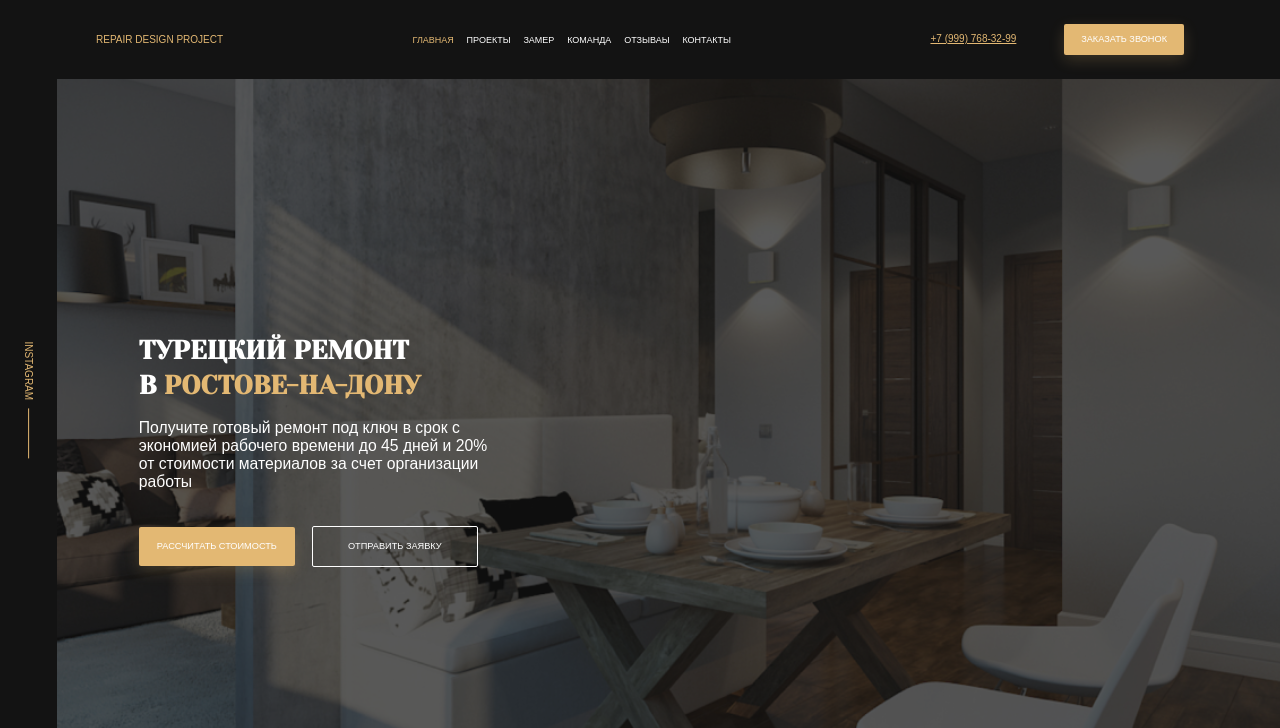
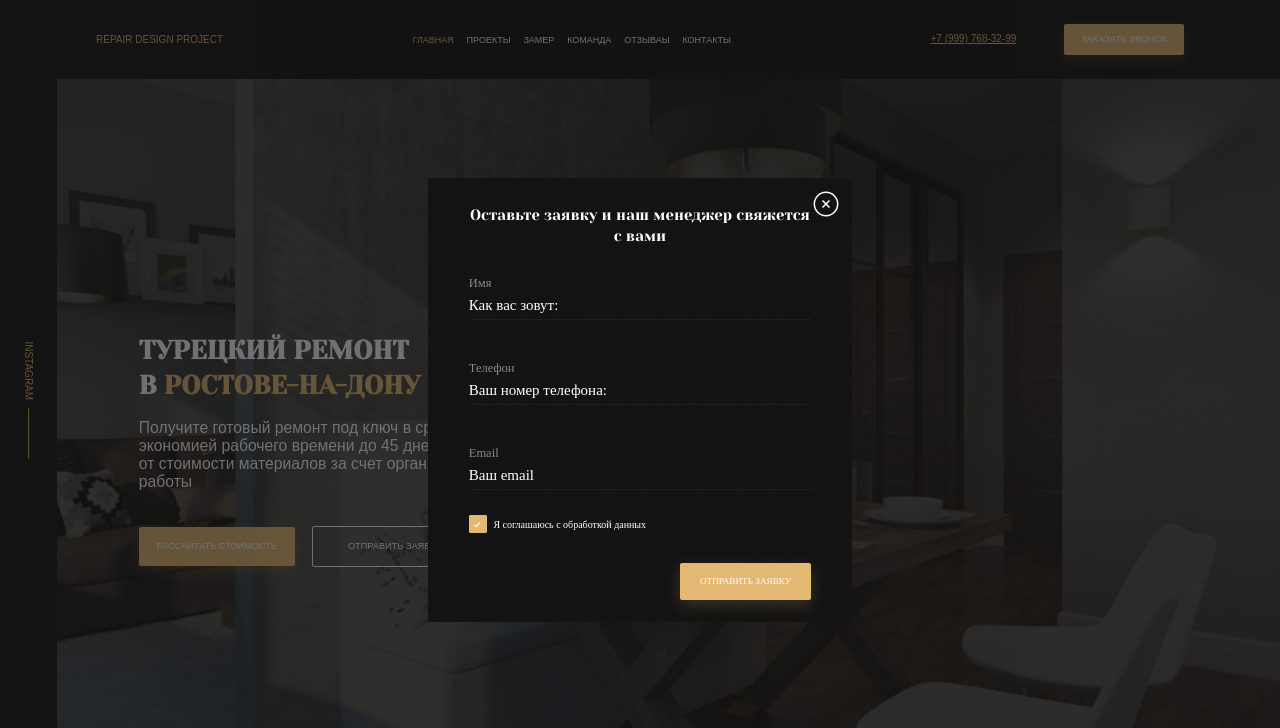
Before and after one commit to antocsan/HomeWork, a website built with webpack: page index.html in a window 1280 px wide. Shown: the top 728 px of the page. Built offline with nearby package versions, Linux system fonts and the light colour scheme; files whose address does not match are found by name.

Commit message:
feat:add modal dialog

```diff
--- a/index.html
+++ b/index.html
@@ -284,6 +284,31 @@
         <!-- /.design -->
     </main>
     <!-- /.menu -->
+    <div class="modal">
+        <div class="modal__dialog">
+            <button class="modal__close"></button>
+            <!-- /.modal__close -->
+            <h3 class="modal__title">Оставьте заявку и наш менеджер свяжется с вами </h3>
+            <form action="" class="form modal__form">
+                <label for="user-name" class="label form__label">Имя</label>
+                <input type="text" class="input form__input modal__input" id="user-name" placeholder="Как вас зовут:">
+                <label for="user-phone" class="label form__label">Телефон</label>
+                <input type="text" class="input form__input modal__input" id="user-phone" placeholder="Ваш номер телефона:">
+                <label for="user-email" class="label form__label">Email</label>
+                <input type="email" class="input form__input modal__input" id="user-email" placeholder="Ваш email">
+                <div class="policy modal__policy">
+                    <input type="checkbox" name="policy-checkbox" id="policy-checkbox" class="policy__checkbox" checked>
+                    <label for="policy-checkbox" class="policy__label">Я соглашаюсь с обработкой данных</label>
+                </div>
+                <!-- /.policy -->
+                <button class="button button--primary modal__button">Отправить заявку</button>
+                <!-- /.button button--primary modal__button -->
+            </form>
+            <!-- /.form modal__form -->
+
+        </div>
+        <!-- /.modal modal__dialog -->
+    </div>
 </body>
 
 </html>
--- a/sass/_interface.sass
+++ b/sass/_interface.sass
@@ -4,17 +4,52 @@
     border-radius: 2px
     font-size: 0.92rem
     text-transform: uppercase
-    &::hover
+    &:hover
         cursor: pointer
     &--primary
         background-color: $primary
         box-shadow: 0px 5px 15px rgba(227, 184, 115, 0.2)
         transition: box-shadow 0.3s
         color: $light
-        &::hover
+        &:hover
             box-shadow: none
     &--outline
         border: 1px solid $light
         background-color: transparent
         border-radius: 2px
         color: $light
+.label
+        font-style: normal
+        font-weight: normal
+        font-size: 1.25rem
+        line-height: 1.6656rem
+        color: rgba(255, 255, 255, 0.5)
+.input
+    background-color: transparent
+    border: none
+    border-bottom: 1px solid rgba(54, 54, 54, 0.3)
+    font-size: 1.5rem
+    color: $light
+    padding: 0.5rem 0
+    &::placeholder
+        color: $light
+        font-size: 1.5rem
+.policy
+    &__checkbox
+        opacity: 0
+        visibility: hidden
+        &:checked +
+            .policy__label
+                &::before
+                    background: $primary url('/img/check.svg') no-repeat center / 0.7rem
+    &__label
+            display: flex
+            align-items: center
+            &::before
+                content: ''
+                width: 18px
+                height: 18px
+                border: 1px solid $primary
+                border-radius: 1px
+                cursor: pointer
+                margin-right: 0.666rem
--- a/sass/style.sass
+++ b/sass/style.sass
@@ -9,6 +9,6 @@
 @import 'templates/_types';
 @import 'templates/_design';
 @import 'settings';
-
+@import 'templates/_modal';
 
 @import 'media';
--- /dev/null
+++ b/sass/templates/_modal.sass
@@ -0,0 +1,50 @@
+.modal
+    position: fixed
+    z-index: 199
+    left: 0
+    top:
+    bottom: 0
+    right: 0
+    width: 100%
+    height: 100%
+    background-color: rgba($dark, 0.6)
+    display: flex
+    align-items: center
+    justify-content: center
+    &__dialog
+        position: relative
+        max-width: 42.41rem
+        background: $dark url('/img/bg-lines.svg') no-repeat center
+        color: $light
+        padding: 2.75rem 4.08rem 2.25rem
+    &__title
+        font-family: 'Yeseva One Regular', cursive
+        font-style: normal
+        font-weight: normal
+        font-size: 1.5rem
+        line-height: 2.083rem
+        text-align: center
+        margin: 0
+        margin-bottom: 2.83rem
+    &__close
+        position: absolute
+        right: 0
+        top: 0
+        width: 28px
+        height: 28px
+        background: transparent url(/img/close.svg) no-repeat center
+        border: none
+        margin: 12px
+        cursor: pointer
+    &__form
+        display: flex
+        flex-direction: column
+        font-family: 'Futura Book'
+    &__input
+        margin-bottom: 4rem
+        &:last-of-type
+            margin-bottom: 1rem
+    &__policy
+        margin-bottom: 3rem
+    &__button
+        align-self: flex-end
```
Also changed, not shown: dist/css/style.min.css, img/bg-lines.svg (added), img/check.svg (added), img/close.svg (added), 1 other file.
